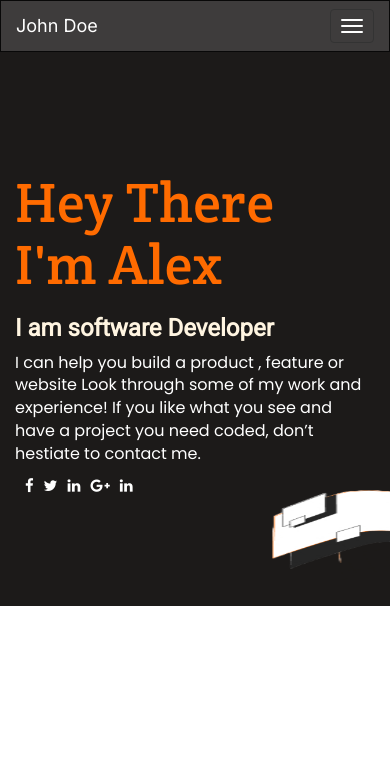
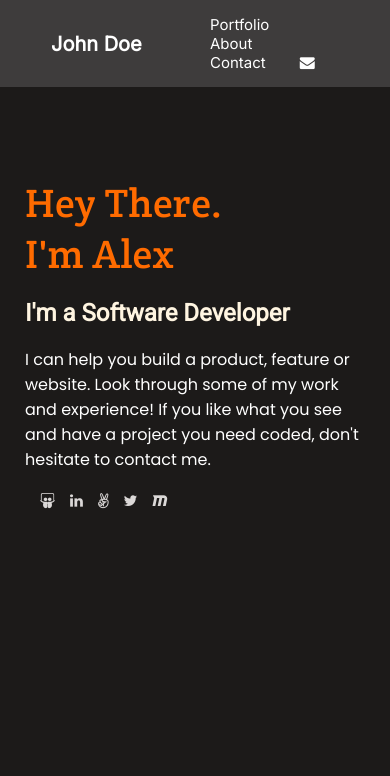
Before and after one commit to sumon766/portfolio-mobile-first, a website: page index.html in a window 390 px wide. Shown: the top 776 px of the page. Drawn offline with nearby package versions, Linux system fonts and the light colour scheme.

Commit message:
Add flexbox and set image as background

```diff
--- a/index.html
+++ b/index.html
@@ -2,89 +2,63 @@
 <html lang="en-US">
     <head>
         <meta charset="UTF-8">
-        <meta name="viewport" content="width=device-width, initial-scale=1">
-        <title>Sumon || Software Developer</title>
+        <meta name="viewport" content="width=device-width, intial-scale=1">
+        <title>Portfolio || Mobile First</title>
         <link rel="stylesheet" href="style.css">
-        <link rel="stylesheet" href="https://maxcdn.bootstrapcdn.com/bootstrap/3.4.1/css/bootstrap.min.css">
         <link rel="preconnect" href="https://fonts.googleapis.com"><link rel="preconnect" href="https://fonts.gstatic.com" crossorigin><link href="https://fonts.googleapis.com/css2?family=Crete+Round&family=Inter&family=Poppins&family=Roboto&display=swap" rel="stylesheet">
         <link rel="stylesheet" href="https://cdnjs.cloudflare.com/ajax/libs/font-awesome/4.7.0/css/font-awesome.min.css">
     </head>
 
     <body>
+        <!-- Header & Navbar area -->
         <header>
-            <nav class="navbar navbar-inverse topnav">
-                <div class="container-fluid">
-                    <div class="navbar-header">
-                        <button type="button" class="navbar-toggle" data-toggle="collapse" data-target="#myNavbar">
-                            <span class="icon-bar"></span>
-                            <span class="icon-bar"></span>
-                            <span class="icon-bar"></span>
-                        </button>
-                        <a class="navbar-brand" href="#">John Doe</a>
+            <div class="header-container">
+                <div class="website-name">
+                    <h1>John Doe</h1>
                 </div>
-                    <div class="collapse navbar-collapse" id="myNavbar">
-                        <ul class="nav navbar-nav navbar-right">
+                <div class="navbar">
+                    <nav class="nav">
+                        <ul>
                             <li><a href="#">Portfolio</a></li>
                             <li><a href="#">About</a></li>
                             <li><a href="#">Contact</a></li>
-                            <li><a href="#"><span class="glyphicon glyphicon-envelope"></span></a></li>
+                            <li><a href="#"><i class="fa fa-envelope"></i></a></li>
                         </ul>
+                    </nav>
                 </div>
             </div>
-            </nav>
         </header>
+        <!-- Header & Navbar area -->
 
+        <!-- Introduction -->
         <section>
-            <div class="container-fluid">
-                <div class="row">
-                    <div class="col-sm-12 headline-area">
-                        <h1>Hey There <br><span>I'm Alex</span></h1>
-                        <h2>I am software Developer</h2>
+            <div class="intro-container">
+                <div class="social-icons-desk">
+                    <div class="icon"><a href="#"><i class="fa fa-slideshare"></i></a></div>
+                    <div class="icon"><a href="#"><i class="fa fa-linkedin"></i></a></div>
+                    <div class="icon"><a href="#"><i class="fa fa-angellist"></i></a></div>
+                    <div class="icon"><a href="#"><i class="fa fa-twitter"></i></a></div>
+                    <div class="icon"><a href="#"><i class="fa fa-maxcdn"></i></a></div>
+                </div>
+                <div class="intro">
+                    <h2>Hey There. <br> I'm Alex</h2>
+                    <h3>I'm a Software Developer</h3>
                     <p>
-                            I can help you build a product , feature or website Look through some of my work and experience! If you like what you see and have a project you need coded, don’t hestiate to contact me.
+                        I can help you build a product, feature or website. Look through some of my work and experience! If you like what you see and have a project you need coded, don't hesitate to contact me.
                     </p>
-                        <div class="social-icon-area">
-                            <ul class="social-icons">
-                                <li>
-                                    <a href="#"><i class="fa fa-facebook" aria-hidden="true"></i></a>
-                                </li>
-                                <li>
-                                    <a href="#"><i class="fa fa-twitter" aria-hidden="true"></i></a>
-                                </li>
-                                <li>
-                                    <a href="#"><i class="fa fa-linkedin" aria-hidden="true"></i></a>
-                                </li>
-                                <li>
-                                    <a href="#"><i class="fa fa-google-plus" aria-hidden="true"></i></a>
-                                </li>
-                                <li>
-                                    <a href="#"><i class="fa fa-linkedin" aria-hidden="true"></i></a>
-                                </li>
-                            </ul>
                 </div>
-                        <img src="images/illustration-header-mobile-rm-bg.png" alt="Mobile header image">
+                <div class="social-icons-mob">
+                    <div class="icon"><a href="#"><i class="fa fa-slideshare"></i></a></div>
+                    <div class="icon"><a href="#"><i class="fa fa-linkedin"></i></a></div>
+                    <div class="icon"><a href="#"><i class="fa fa-angellist"></i></a></div>
+                    <div class="icon"><a href="#"><i class="fa fa-twitter"></i></a></div>
+                    <div class="icon"><a href="#"><i class="fa fa-maxcdn"></i></a></div>
                 </div>
-                </div>
-            </div>
-
-
-
-            <div class="container recent-work">
-                <div class="row">
-                    <div class="col-sm-12">
+                <div class="side-image">
 
                 </div>
             </div>
-            </div>
         </section>
-
-
-
-
-        <!-- jQuery library -->
-        <script src="https://ajax.googleapis.com/ajax/libs/jquery/3.6.1/jquery.min.js"></script>
-
-        <!-- Latest compiled JavaScript -->
-        <script src="https://maxcdn.bootstrapcdn.com/bootstrap/3.4.1/js/bootstrap.min.js"></script>
+        <!-- Introduction -->
     </body>
 </html>
--- a/style.css
+++ b/style.css
@@ -1,38 +1,202 @@
-@media only screen and (min-width: 1000px) {
-  .topnav {
-    padding: 0 8%;
+html,
+body,
+ul,
+li,
+a,
+nav,
+h1,
+h2,
+h3,
+h4,
+h5,
+h6,
+i,
+p,
+header,
+section,
+footer {
+  margin: 0;
+  padding: 0;
+}
+
+@media only screen and (max-width: 377px) {
+  .website-name {
+    align-self: center;
+    justify-self: center;
+  }
+
+  .intro-container {
+    flex-wrap: nowrap !important;
+    padding-bottom: 100px;
+    flex-direction: column !important;
+  }
+
+  .intro {
+    width: auto !important;
+    padding: 0 25px !important;
+  }
+
+  .intro h2 {
+    font-size: 45px !important;
+    letter-spacing: 0.37px;
+  }
+
+  .intro h3 {
+    font-size: 24px;
+    margin: 20px 0;
+  }
+
+  .social-icons-desk {
+    visibility: hidden !important;
+  }
+
+  .social-icons-mob {
+    display: flex !important;
+    flex-direction: row !important;
+  }
+
+  .side-image {
+    height: 420px;
+    width: 147px;
+    background-image: url("images/Illustration.png");
+    background-repeat: no-repeat;
+    position: absolute !important;
+    bottom: -300px !important;
+    right: 0;
   }
 }
 
 @media only screen and (max-width: 600px) {
-  .headline-area {
-    padding: 100px 0;
+  .website-name {
+    align-self: center;
+    justify-self: center;
+  }
+
+  .intro-container {
+    flex-wrap: nowrap !important;
+    padding-bottom: 170px;
+    flex-direction: column !important;
+  }
+
+  .intro {
+    width: auto !important;
+    padding: 0 25px;
+  }
+
+  .intro h2 {
+    font-size: 40px !important;
+    letter-spacing: 0.37px;
+  }
+
+  .intro h3 {
+    font-size: 24px;
+    margin: 20px 0;
+  }
+
+  .social-icons-desk {
+    visibility: hidden !important;
+  }
+
+  .social-icons-mob {
+    display: flex !important;
+    flex-direction: row !important;
+    margin-top: 20px;
+    margin-left: 40px;
+  }
+
+  .social-icons-mob > div {
+    margin-right: 15px;
+  }
+
+  .social-icons-mob a {
+    font-size: 15px;
+    color: #dbd8d7;
+  }
+
+  .side-image {
+    height: 365px;
+    width: 147px;
+    background-image: url("images/Illustration.png");
+    background-repeat: no-repeat;
+    position: absolute !important;
+    bottom: -300px !important;
+    right: 0;
   }
 }
 
-@media only screen and (max-width: 377px) {
-  .headline-area img {
-    left: 177px !important;
+@media only screen and (min-width: 1000px) {
+  .social-icons-mob {
+    visibility: hidden;
   }
 }
 
-.navbar {
-  border-radius: 0 !important;
-  background-color: #3e3c3c !important;
-  margin-bottom: 0 !important;
+.header-container {
+  display: flex;
+  flex-direction: row;
+  flex-wrap: wrap;
+  background-color: #3e3c3c;
+  padding: 15px;
+  align-content: center;
+  justify-content: center;
 }
 
-.navbar-brand,
-.navbar-nav > li > a {
-  color: #fff !important;
-  font-family: 'Inter', sans-serif;
+.website-name {
+  display: flex;
+  width: 40%;
+  justify-content: flex-start;
 }
 
-.headline-area {
-  background-color: #1c1a19;
+.website-name h1 {
+  font-family: 'Inter', sans-serif;
+  font-size: 20px;
+  font-weight: 700;
+  color: #fff;
 }
 
-.headline-area h1 {
+.navbar {
+  display: flex;
+  width: 40%;
+  justify-content: flex-end;
+}
+
+.navbar ul li {
+  display: inline-block;
+  list-style-type: none;
+}
+
+.navbar ul li a {
+  color: #fff;
+  font-size: 15px;
+  font-family: 'Inter', sans-serif;
+  padding: 8px 15px;
+  text-decoration: none;
+}
+
+.navbar ul li a:hover {
+  color: #f55800;
+}
+
+.intro-container {
+  display: flex;
+  flex-direction: row;
+  flex-wrap: wrap;
+  background-color: #1c1a19;
+  height: 90vh;
+  align-content: center;
+  float: left;
+}
+
+.social-icons-desk {
+  display: flex;
+  flex-direction: column !important;
+  width: 8%;
+}
+
+.intro {
+  width: 50%;
+}
+
+.intro h2 {
   font-family: 'Crete Round', serif;
   font-style: normal;
   font-weight: 400;
@@ -41,7 +205,7 @@
   color: #ff6b00;
 }
 
-.headline-area h2 {
+.intro h3 {
   font-family: 'Roboto', sans-serif;
   font-style: normal;
   font-weight: 700;
@@ -51,7 +215,7 @@
   color: #fff5e1;
 }
 
-.headline-area p {
+.intro p {
   font-family: 'Poppins', sans-serif;
   font-style: normal;
   font-weight: 400;
@@ -61,35 +225,3 @@
   order: 2;
   flex-grow: 0;
 }
-
-.headline-area img {
-  position: absolute;
-  width: 203px;
-  height: 242px;
-  left: 195px;
-  top: 323px;
-}
-
-.social-icon-area {
-  margin: 0;
-  padding: 0;
-}
-
-.social-icons {
-  display: flex;
-  list-style-type: none;
-  padding-left: 10px;
-}
-
-.social-icons li a {
-  color: #fff;
-  margin-right: 10px;
-}
-
-.social-icons li a:hover {
-  color: rgb(148, 73, 233);
-}
-
-.social-icons i {
-  font-size: 15px;
-}
```
Also changed, not shown: README.md, images/Sumon-Software-Developer.png (deleted), images/illustration-header-mobile-rm-bg.png (deleted), images/illustration-header-mobile.jpg (deleted). Lines whose indentation alone changed are shown as unchanged.
